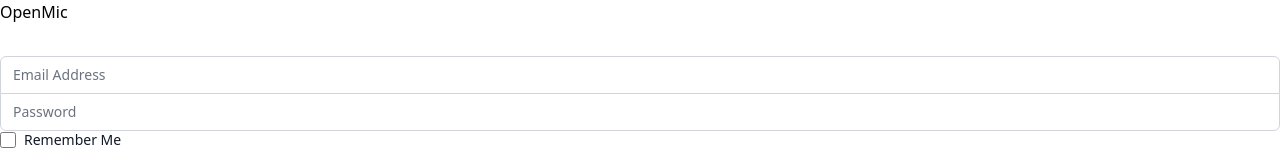
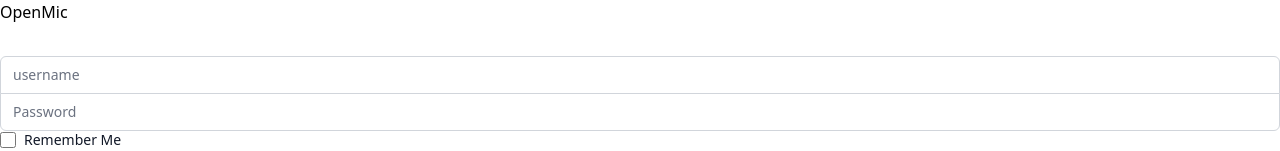
Before and after one commit to Calixd7/Open-mic, a React (Create React App) app in the folder frontend/: page /login in a window 1280 px wide. Shown: the top 151 px of the page. Built offline with nearby package versions, Linux system fonts and the light colour scheme.

Commit message:
connections page

```diff
--- /dev/null
+++ b/frontend/src/components/Connections.js
@@ -0,0 +1,37 @@
+function Connections () {
+  <ul className='grid-grid-cols-1 gap-6 sm:grid-cols-2 lg:grid-cols-3'>
+    <li className='col-span-1 bg-white rounded-lg shadow divide-y divide-gray-200'>
+      <div className='w-full flex items-center justify-between p-6 space-x-6'>
+        <div className='flex-1 truncate'>
+          <div className='flex items-center space-x-3'>
+            <h3 className='text-gray-900 text-sm font-medium truncate'>User 1</h3>
+            <span className='flex-shrink-0 inline-block px-2 py-0.5 text-green-800 text-xs font-medium bg-green-100 rouned-full'>Solo Artist/Band</span>
+          </div>
+          <p className='mt-1 text-gray-500 text-sm truncate'>Instrument/Instruments</p>
+        </div>
+        <img
+          className='w-10 h-10 bg-gray-300 rounded-full flex-shrink-0'
+          src='/'
+          alt='avatar'
+        />
+      </div>
+      <div className='mt-px flex divide-x divide-gray-200'>
+        <div className='w-0 flex-1 flex'>
+          <a
+            href='#'
+            className='relative -mr-px w-o flex-1 inline-flex items-center justify0center py-4 text-sm text-gray-700 font-medium border border-transparent rounded-bl-lg hover:text-gray-500'
+          />
+          <svg
+            className='w-5 h-5 text-gray-300'
+            viewBox='0 0 20 20'
+            fill='currentColor'
+            aria-hidden='true'
+          />
+          <path d='M2 3a1 1 0 011-1h2.153a1 1 0 01.986.863l.74 4.435a1 1 0 01-.54 1.061-1.548.773a11.037 0 006.105 5.105l.774.548a1 1 0 011.059-.54l4.435.74a1 1 0 01.836.986V17a1 1 0 01-1 1h 2C7.82 18 2 12.18 2 5V3z' />
+        </div>
+      </div>
+    </li>
+  </ul>
+}
+
+export default Connections
--- a/frontend/src/components/IndividualProfileSetup.js
+++ b/frontend/src/components/IndividualProfileSetup.js
@@ -4,6 +4,7 @@ import UserGenre from './indRegcomponents/UserGenre'
 import UserInstruments from './indRegcomponents/UserInstruments'
 import UserBio from './indRegcomponents/UserBio'
 import UserImages from './indRegcomponents/UserImages'
+import { Link } from 'react-router-dom'
 
 const IndProfileSetup = () => {
   const [userName, setUserName] = useState('')
@@ -67,11 +68,13 @@ const IndProfileSetup = () => {
 
             </div>
             <div>
-              <button
-                className='group relative w-full flex justify-center py-2 px-4 border border-transparent text-sm font-medium rounded-md text-white bg-indigo-600 hover:bg-indigo-700 focus:outline-none focus:ring-2 focus:ring-offset-2 focus:ring-indigo-500'
-                type='submit'
-              >Submit
-              </button>
+              <Link to='/connections/'>
+                <button
+                  className='group relative w-full flex justify-center py-2 px-4 border border-transparent text-sm font-medium rounded-md text-white bg-indigo-600 hover:bg-indigo-700 focus:outline-none focus:ring-2 focus:ring-offset-2 focus:ring-indigo-500'
+                  type='submit'
+                >Submit
+                </button>
+              </Link>
             </div>
 
           </form>
--- a/frontend/src/components/Login.js
+++ b/frontend/src/components/Login.js
@@ -2,12 +2,12 @@ import { useState } from 'react'
 import Login, { login } from '../api'
 
 function SignIn () {
-  const [email, setEmail] = useState('')
+  const [username, setUsername] = useState('')
   const [password, setPassword] = useState('')
 
   function handleSignin (event) {
     event.preventDefault()
-    Login(email, password)
+    Login(username, password)
   }
 
   return (
@@ -26,20 +26,20 @@ function SignIn () {
         <div className='rounded-md shadow-sm -space-y-px'>
           <div>
             <label
-              htmlFor='email-address'
+              htmlFor='username'
               className='sr-only'
             >
-              Email Address
+              Username
             </label>
             <input
-              id='email-address'
-              name='email'
-              type='email'
-              autoComplete='email'
+              id='username'
+              name='username'
+              type='username'
+              autoComplete='username'
               required className='appearance-none rounded-none relative block w-full px-3 py-2 border border-gray-300 placeholder-gray-500 text-gray-900 rounded-t-md focus:outline-none focus:ring-indigo-500 focus:border-indigo-500 focus:z-10 sm:text-sm'
-              placeholder='Email Address'
-              value={email}
-              onChange={event => setEmail(event.target.value)}
+              placeholder='username'
+              value={username}
+              onChange={event => setUsername(event.target.value)}
             />
           </div>
           <div>
--- /dev/null
+++ b/frontend/src/components/Search.js
@@ -0,0 +1,7 @@
+function Search () {
+  <div>
+    <p>This is where we will search for other users</p>
+  </div>
+}
+
+export default Search
```
